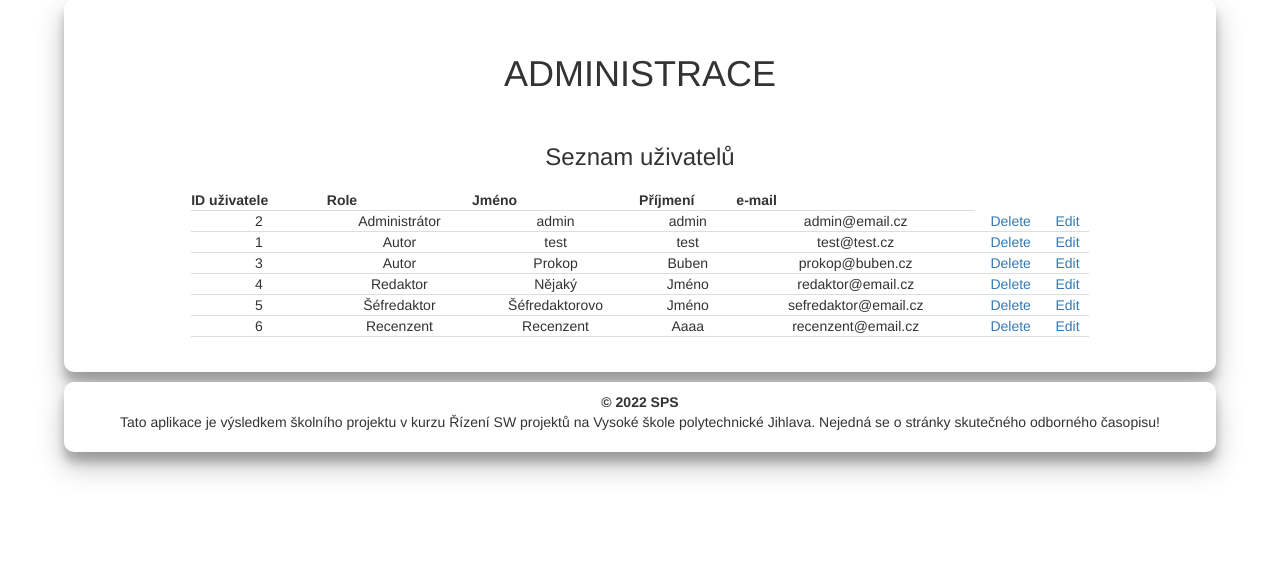
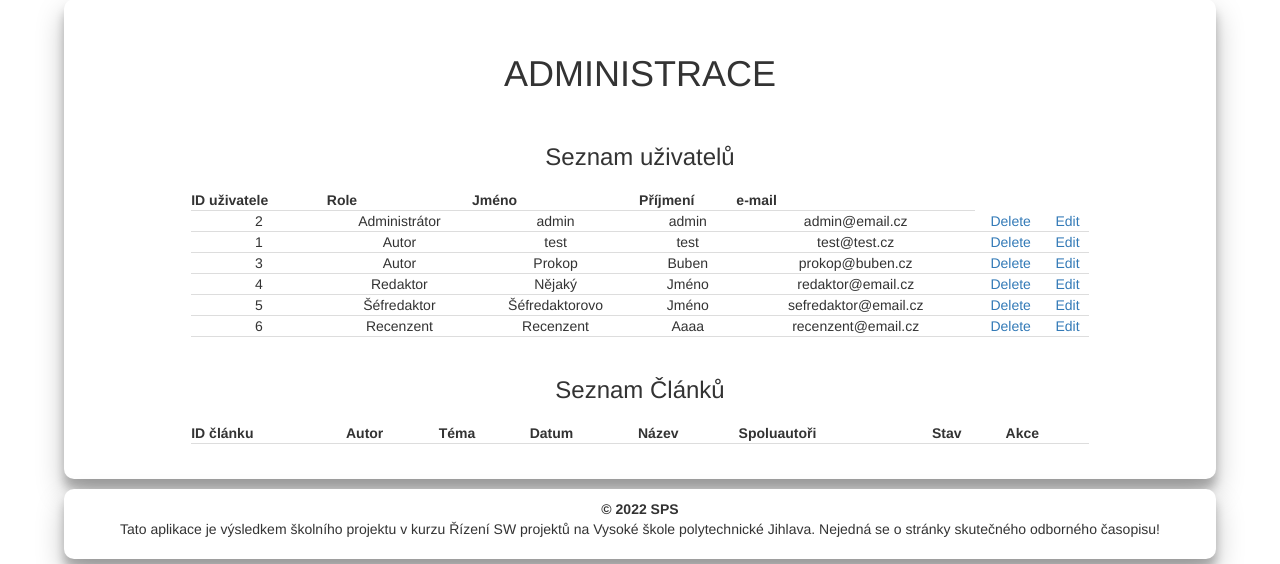
Before and after one commit to Lukas-Erber/RSP_SPS, a PHP site: page /administrace.php in a window 1280 px wide. Shown: the part 241-805 px from the top of the page. Before the commit the page ends 719 px from the top, so only its background shows below. Run offline with PHP 8.4, Linux system fonts and the light colour scheme; data comes from the database, SQL or seed files in the repository; lists and menus that the app fills with data are empty.

Commit message:
Administrace článků

```diff
--- a/src/administrace.php
+++ b/src/administrace.php
@@ -25,7 +25,7 @@
     <section>
       <div class="container">
         <h1>Administrace</h1>
-          <!--Články k recenzi -->
+          <!--Uživatelé -->
           <div class="autor-obsah">
               <h3>Seznam uživatelů</h3>
               <?php
@@ -67,6 +67,58 @@
                           <?php
                       }
                   }
+                  ?>
+
+              </table>
+          </div>
+
+          <!--Články -->
+          <div class="autor-obsah">
+              <h3>Seznam Článků</h3>
+              <?php
+              require_once 'includes/dbconn.inc.php';
+
+              $sql = "SELECT clanek.id, clanek.tema, clanek.datum, clanek.nazev as clanek_nazev, clanek.spoluautori, stav.nazev as stav_nazev, uzivatel.jmeno, uzivatel.prijmeni
+                FROM clanek
+                INNER JOIN stav ON stav.id = clanek.id_stav
+                INNER JOIN uzivatel ON uzivatel.id = clanek.id_autor";
+
+
+              $result = mysqli_query($conn, $sql);
+
+
+              ?>
+
+              <table>
+                  <tr>
+                      <th>ID článku</th>
+                      <th>Autor</th>
+                      <th>Téma</th>
+                      <th>Datum</th>
+                      <th>Název</th>
+                      <th>Spoluautoři</th>
+                      <th>Stav</th>
+                      <th>Akce</th>
+                  </tr>
+
+                  <?php
+                  if (mysqli_num_rows($result) > 0) {
+                      while ($row = mysqli_fetch_array($result)) {
+                          ?>
+                          <tr>
+                              <td><?php echo $row["id"]; ?></td>
+                              <td><?php echo $row["jmeno"]." ".$row["prijmeni"]; ?></td>
+                              <td><?php echo $row["tema"]; ?></td>
+                              <td><?php echo $row["datum"]; ?></td>
+                              <td><?php echo $row["clanek_nazev"]; ?></td>
+                              <td><?php echo $row["spoluautori"]; ?></td>
+                              <td><?php echo $row["stav_nazev"]; ?></td>
+                              <td><td><a href="clanek_delete.php?id=<?php echo $row['id'];?>">Delete</a></td></td>
+                          </tr>
+
+                          <?php
+                      }
+                  }
 
                   $result = $conn->query($sql);
 
```
Also changed, not shown: src/clanek_delete.php (added, +8 -0 lines), src/includes/funkce.inc.php (+12 -0 lines).
